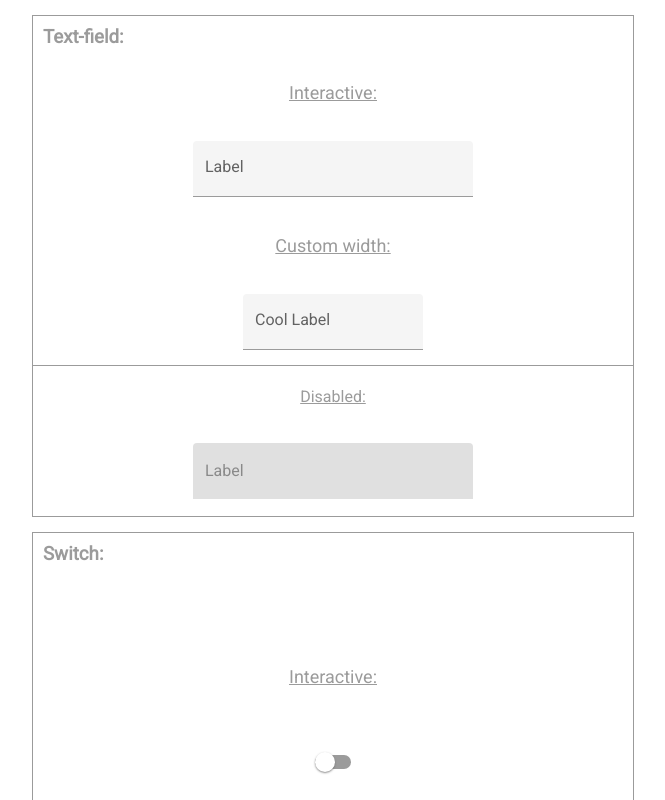
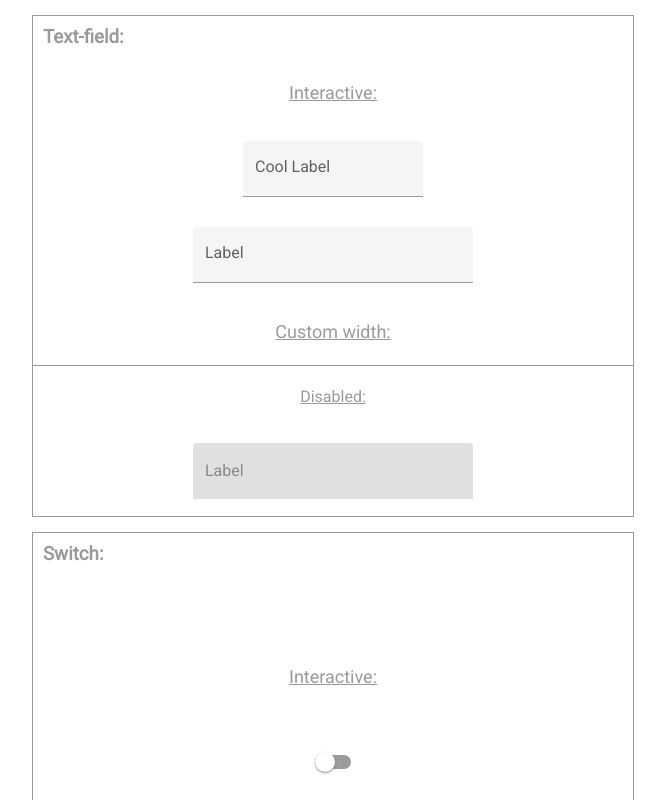
Before and after one commit to danielReineborn/mandatory-uxdesign1, a React (Create React App) app: page / in a window 1280 px wide. Shown: the top 800 px of the page, without its empty margins (307-972 px from the left). Built offline with nearby package versions, Linux system fonts and the light colour scheme.

Commit message:
found small bug with textfield: fixed

```diff
--- a/src/Components/DemoPage.js
+++ b/src/Components/DemoPage.js
@@ -83,10 +83,10 @@ export default function DemoPage() {
         <h3 className="title">Text-field:</h3>
         <div className="cont-main">
           <p className="info">Interactive:</p>
-          <TextField disabled={false} placeHolder="Label" width="280" />
+          <TextField disabled={false} id="text1" placeHolder="Cool Label" width="180" />
+          <TextField disabled={false} id="text2" placeHolder="Label" width="280" />
           <div className="cont-sm">
             <p className="info">Custom width:</p>
-            <TextField disabled={false} placeHolder="Cool Label" width="180" />
           </div>
         </div>
         <div className="cont">
--- a/src/Components/TextField.js
+++ b/src/Components/TextField.js
@@ -43,6 +43,11 @@ label {
 
   :hover {
   cursor: text;
+  }
+
+  :hover ~ .text-field {
+    background-color: rgba(236, 236, 236, 0.85);
+    border-bottom: 1px solid #1f1f1f;
   }
 }
 .line-cont {
@@ -127,20 +132,15 @@ const Disabled = styled.div`
 
 `
 
-export default function TextField({ disabled, width, placeHolder }) {
-  const [state, updateState] = useState("");
+export default function TextField({ id, disabled, width, placeHolder }) {
 
-  function handleChange(e) {
-    let value = e.target.value;
-    updateState(value);
-  }
 
   let textField;
   if (!disabled) {
     textField = <Container width={width}>
       <form className="form">
-        <input required autoComplete="off" onChange={handleChange} className="text-field" id="text" value={state} type="text" />
-        <label htmlFor="text" className="label">{placeHolder}</label>
+        <input required autoComplete="off" className="text-field" id={id} type="text" />
+        <label htmlFor={id} className="label">{placeHolder}</label>
         <div className="line-cont">
         </div>
       </form>
```
Lines whose indentation alone changed are shown as unchanged.
